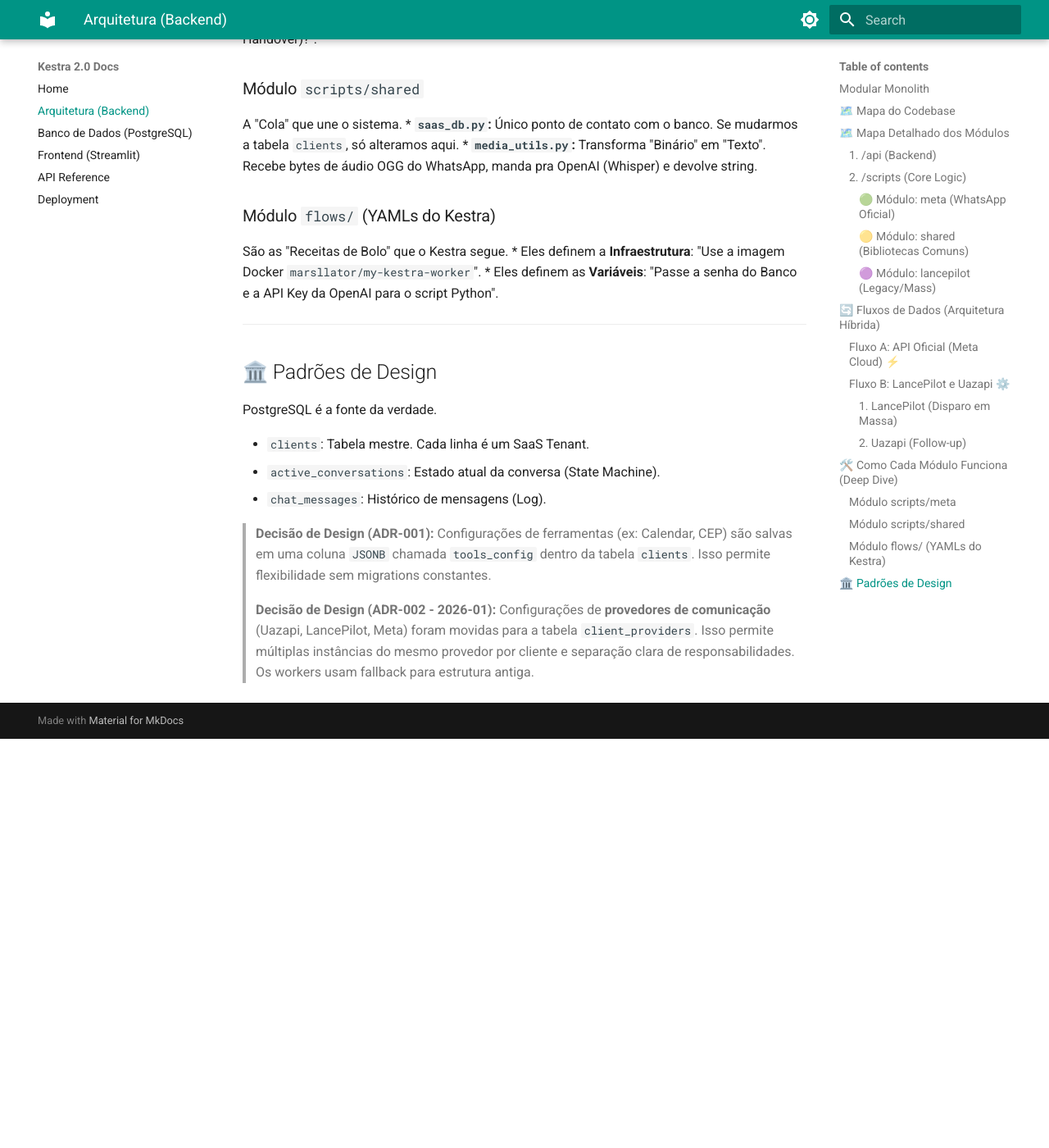
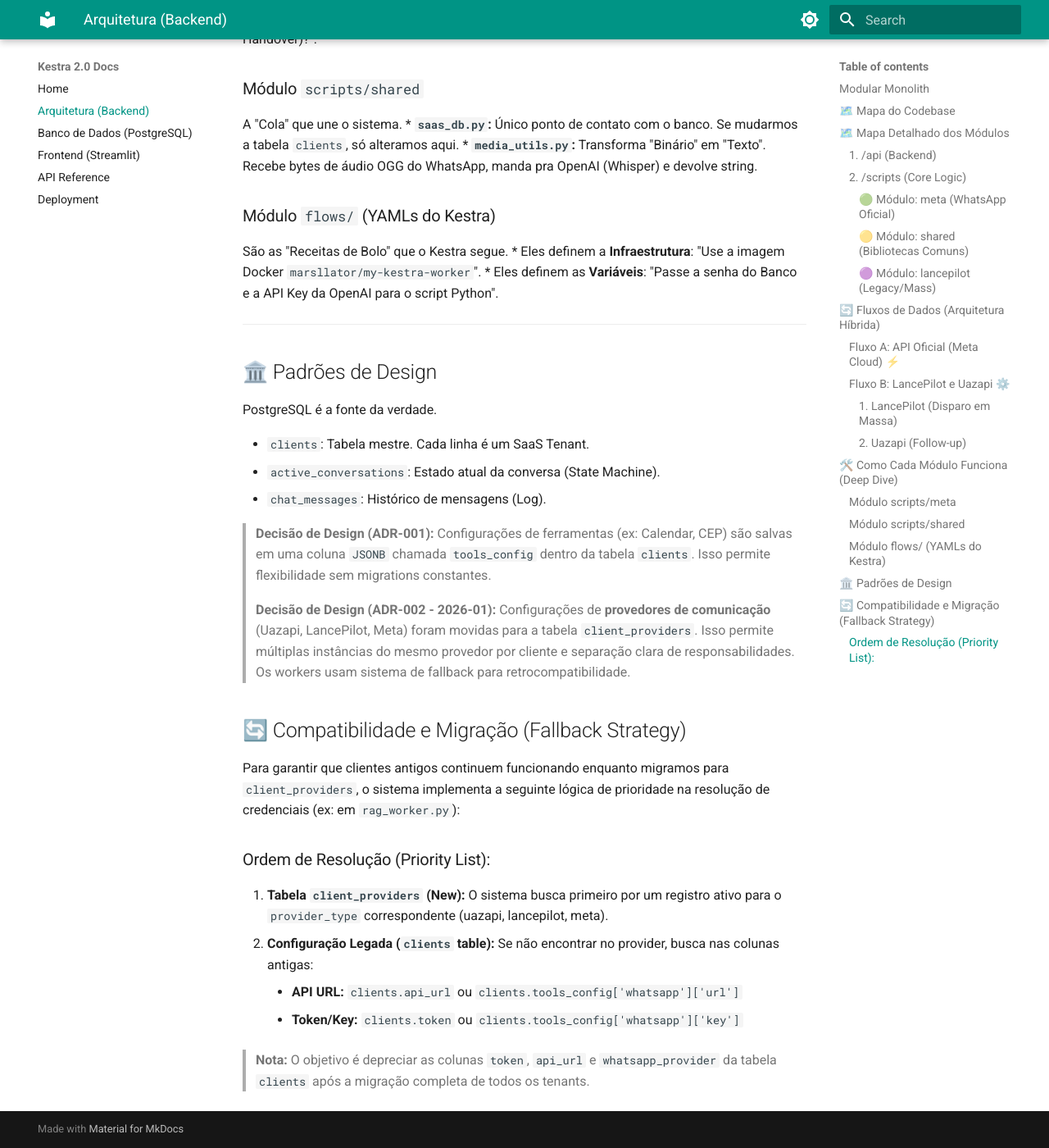
Before and after one commit to MarecoX/aiahub_saas, an MkDocs documentation site: the page built from docs/architecture.md, in a window 1280 px wide and 1400 px high, scrolled down 2625 px. Shown: the whole window at 82% size. Built offline with MkDocs 1.6.1 and Material for MkDocs 9.7.7, drawn with Linux system fonts in a browser that asks for light colours; before the commit the page ends 3526 px from its top, so only the background shows below that.

Commit message:
Add provider fallback docs and saas agent fixes
Docs: Expand ADR-002 with a compatibility/migration section describing a fallback strategy and priority list for resolving communication provider credentials (new client_providers table first, legacy clients columns second), and note deprecation target for legacy columns.

Code: In scripts/shared/chains_saas.py, remove the global recursion_limit from agent creation and pass recursion_limit (15) per-request via the runtime config; also return the actual error message on failures to aid debugging. In views/client_dashboard/tabs/simulator_tab.py, add importlib.reload for scripts.shared.chains_saas so the development UI picks up code changes without restarting the process.

```diff
--- a/docs/architecture.md
+++ b/docs/architecture.md
@@ -103,4 +103,16 @@
 
 > **Decisão de Design (ADR-001):** Configurações de ferramentas (ex: Calendar, CEP) são salvas em uma coluna `JSONB` chamada `tools_config` dentro da tabela `clients`. Isso permite flexibilidade sem migrations constantes.
 
-> **Decisão de Design (ADR-002 - 2026-01):** Configurações de **provedores de comunicação** (Uazapi, LancePilot, Meta) foram movidas para a tabela `client_providers`. Isso permite múltiplas instâncias do mesmo provedor por cliente e separação clara de responsabilidades. Os workers usam fallback para estrutura antiga.
+> **Decisão de Design (ADR-002 - 2026-01):** Configurações de **provedores de comunicação** (Uazapi, LancePilot, Meta) foram movidas para a tabela `client_providers`. Isso permite múltiplas instâncias do mesmo provedor por cliente e separação clara de responsabilidades. Os workers usam sistema de fallback para retrocompatibilidade.
+
+## 🔄 Compatibilidade e Migração (Fallback Strategy)
+
+Para garantir que clientes antigos continuem funcionando enquanto migramos para `client_providers`, o sistema implementa a seguinte lógica de prioridade na resolução de credenciais (ex: em `rag_worker.py`):
+
+### Ordem de Resolução (Priority List):
+1.  **Tabela `client_providers` (New):** O sistema busca primeiro por um registro ativo para o `provider_type` correspondente (uazapi, lancepilot, meta).
+2.  **Configuração Legada (`clients` table):** Se não encontrar no provider, busca nas colunas antigas:
+    *   **API URL:** `clients.api_url` ou `clients.tools_config['whatsapp']['url']`
+    *   **Token/Key:** `clients.token` ou `clients.tools_config['whatsapp']['key']`
+
+> **Nota:** O objetivo é depreciar as colunas `token`, `api_url` e `whatsapp_provider` da tabela `clients` após a migração completa de todos os tenants.
```
Also changed, not shown: 2 other files.
